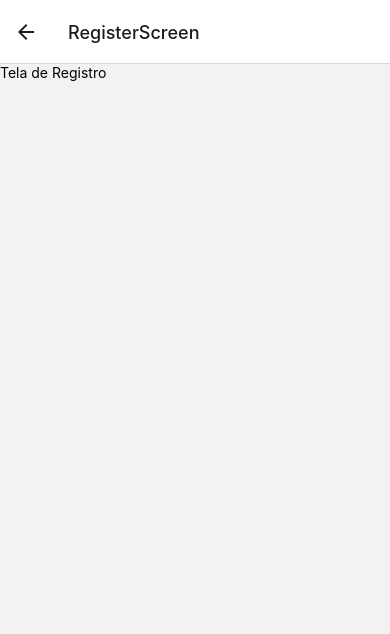
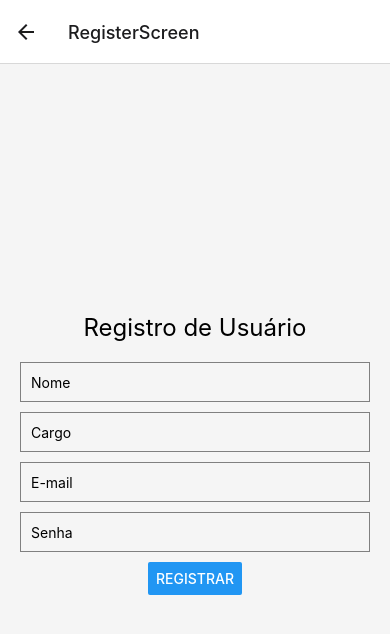
Before and after one commit to OOliveira05/UnoLins, a React Native app: screen /RegisterScreen in a window 390 px wide. Shown: the top 634 px of the page. Built offline with nearby package versions, Linux system fonts and the light colour scheme.

Commit message:
feat: add register screen

```diff
--- a/components/RegisterScreen.tsx
+++ b/components/RegisterScreen.tsx
@@ -1,12 +1,90 @@
-import React from 'react';
-import { View, Text } from 'react-native';
+import React, { useState } from "react";
+import { View, Text, TextInput, Button, StyleSheet } from "react-native";
+import axios from "axios";
 
-const RegisterScreen = () => {
+const RegistroUsuarioScreen = () => {
+  const [nome, setNome] = useState("");
+  const [cargo, setCargo] = useState("");
+  const [email, setEmail] = useState("");
+  const [senha, setSenha] = useState("");
+
+  const registrarUsuario = async () => {
+    try {
+      const response = await axios.post(
+        "https://uno-lims.up.railway.app/auth/cadastrar",
+        {
+          nome,
+          cargo,
+          email,
+          senha,
+        }
+      );
+
+      console.log("Usuário registrado com sucesso!", response.data);
+
+      setNome("");
+      setCargo("");
+      setEmail("");
+      setSenha("");
+    } catch (error) {
+      console.error("Erro ao registrar usuário:", error);
+    }
+  };
+
   return (
-    <View>
-      <Text>Tela de Registro</Text>
+    <View style={styles.container}>
+      <Text style={styles.headerText}>Registro de Usuário</Text>
+      <TextInput
+        placeholder="Nome"
+        value={nome}
+        onChangeText={setNome}
+        style={styles.input}
+      />
+      <TextInput
+        placeholder="Cargo"
+        value={cargo}
+        onChangeText={setCargo}
+        style={styles.input}
+      />
+      <TextInput
+        placeholder="E-mail"
+        value={email}
+        onChangeText={setEmail}
+        keyboardType="email-address"
+        style={styles.input}
+      />
+      <TextInput
+        placeholder="Senha"
+        value={senha}
+        onChangeText={setSenha}
+        secureTextEntry
+        style={styles.input}
+      />
+      <Button title="Registrar" onPress={registrarUsuario} />
     </View>
   );
 };
 
-export default RegisterScreen;
+const styles = StyleSheet.create({
+  container: {
+    flex: 1,
+    padding: 20,
+    alignItems: "center",
+    justifyContent: "center",
+    backgroundColor: "#f5f5f5",
+  },
+  headerText: {
+    fontSize: 24,
+    marginBottom: 20,
+  },
+  input: {
+    height: 40,
+    width: "100%",
+    borderColor: "gray",
+    borderWidth: 1,
+    marginBottom: 10,
+    paddingHorizontal: 10,
+  },
+});
+
+export default RegistroUsuarioScreen;
```
